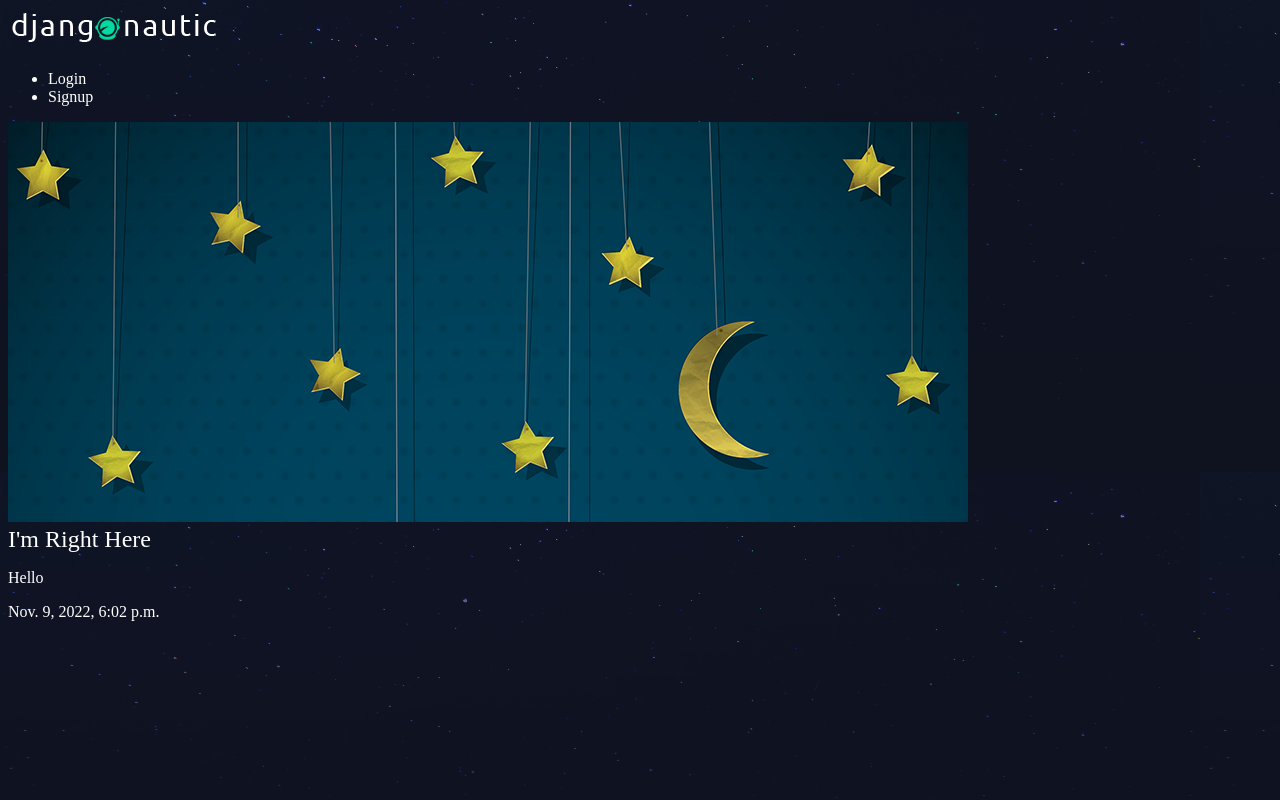
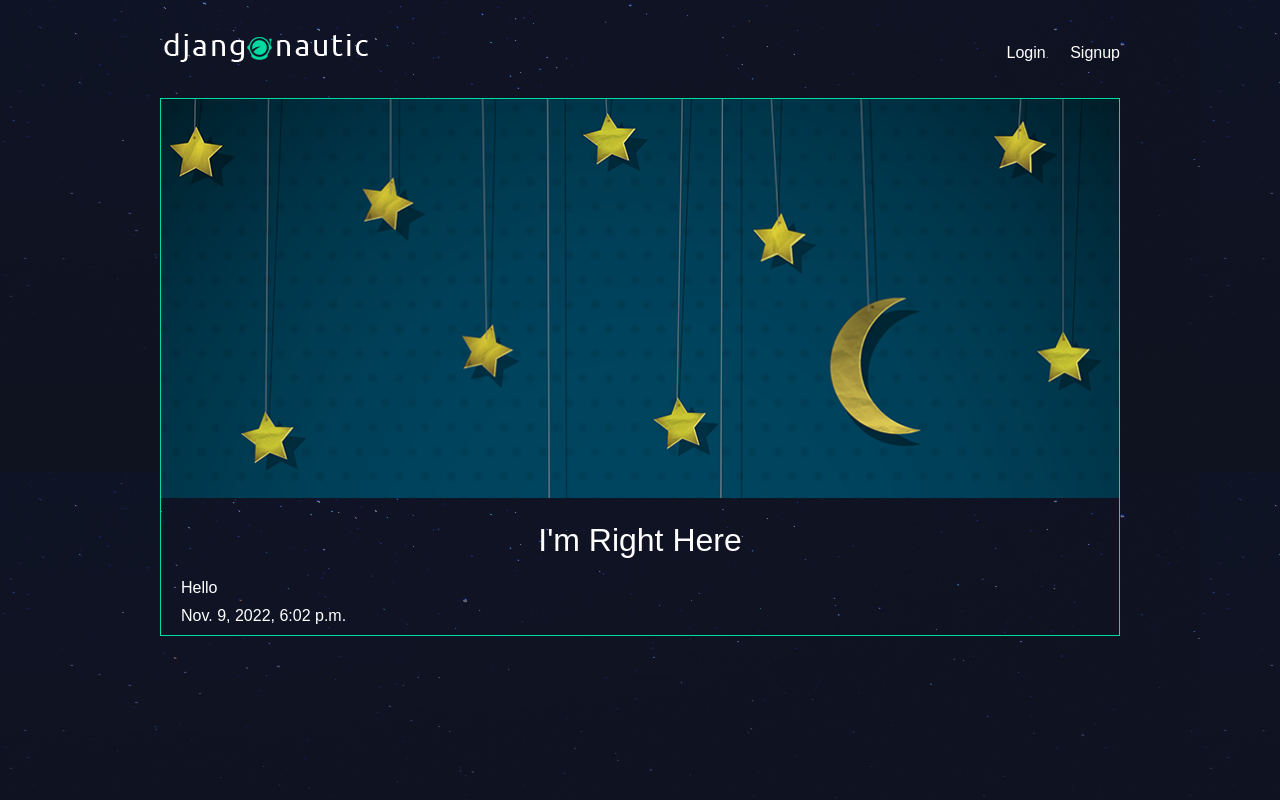
Before and after one commit to AlexaH88/net-ninja-django-tutorial, a Django app: a page that uses django-playlist/djangonautic/templates/base_layout.html in a window 1280 px wide. Run offline with Django 4.2, Linux system fonts and the light colour scheme; data comes from the database, SQL or seed files in the repository.

Commit message:
Add css styling part 1

```diff
--- a/django-playlist/djangonautic/assets/styles.css
+++ b/django-playlist/djangonautic/assets/styles.css
@@ -1,20 +1,106 @@
-body {
+@import url('https://fonts.googleapis.com/css2?family=Kalam&family=Righteous&display=swap');
+
+body{
     background-color: #0f121f;
-    background-image: url(stars.png);
+    background-image: url(/static/stars.png);
     background-repeat-y: no-repeat;
     color: #fff;
 }
 
-body * {
-    font-family: Ubuntu;
+body *{
+    font-family: 'Ubuntu', sans-serif;
 }
 
-h1, h2, h3, h4, h5 {
+h1, h2, h3, h4, h5{
     font-weight: normal;
     margin: 0;
 }
 
-a, a:hover, a:visited {
+a, a:hover, a:visited{
     color: #fff;
     text-decoration: none;
 }
+
+.wrapper{
+    max-width: 960px;
+    margin: 0 auto;
+}
+
+div.wrapper > h1{
+    text-align: center;
+    margin: 100px auto;
+    font-size: 2.4em
+}
+
+header{
+    display: grid;
+    grid-template-columns: 1fr 1fr;
+    padding: 20px 0;
+}
+
+nav{
+    justify-self: end;
+}
+
+nav li{
+    display: inline-block;
+    list-style-type: none;
+    margin-left: 20px;
+}
+
+nav button{
+    background: none;
+    color: #fff;
+    cursor: pointer;
+    border: 0;
+    font-size: 16px;
+}
+
+.articles{
+    display: grid;
+    grid-template-columns: 1fr 1fr 1fr;
+    grid-gap: 30px;
+}
+
+.article{
+    padding: 10px;
+    border: 1px solid #00dba0;
+    position: relative;
+    padding-bottom: 40px;
+}
+
+.article h2{
+    font-size: 1.2em;
+}
+
+.article .author{
+    padding: 10px;
+    background: #00dba0;
+    position: absolute;
+    right: 0;
+    bottom: 0;
+    margin: 0;
+    color: #0f121f;
+}
+
+.article-detail .article{
+    padding: 0;
+}
+
+.article-detail  .article img{
+    max-width: 100%;
+}
+
+.article-detail  .article h2{
+    text-align: center;
+    margin: 20px auto;
+    font-size: 2em
+}
+
+.article-detail .article h3{
+    text-align: center;
+}
+
+.article-detail  .article p{
+    margin: 10px 20px
+}
```
